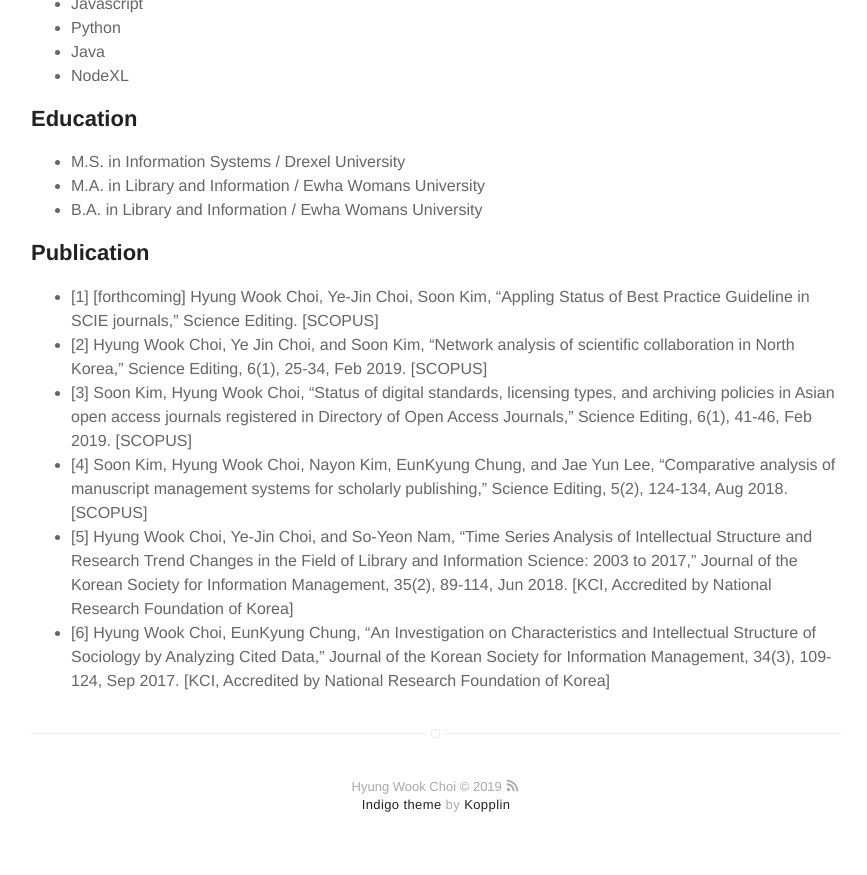
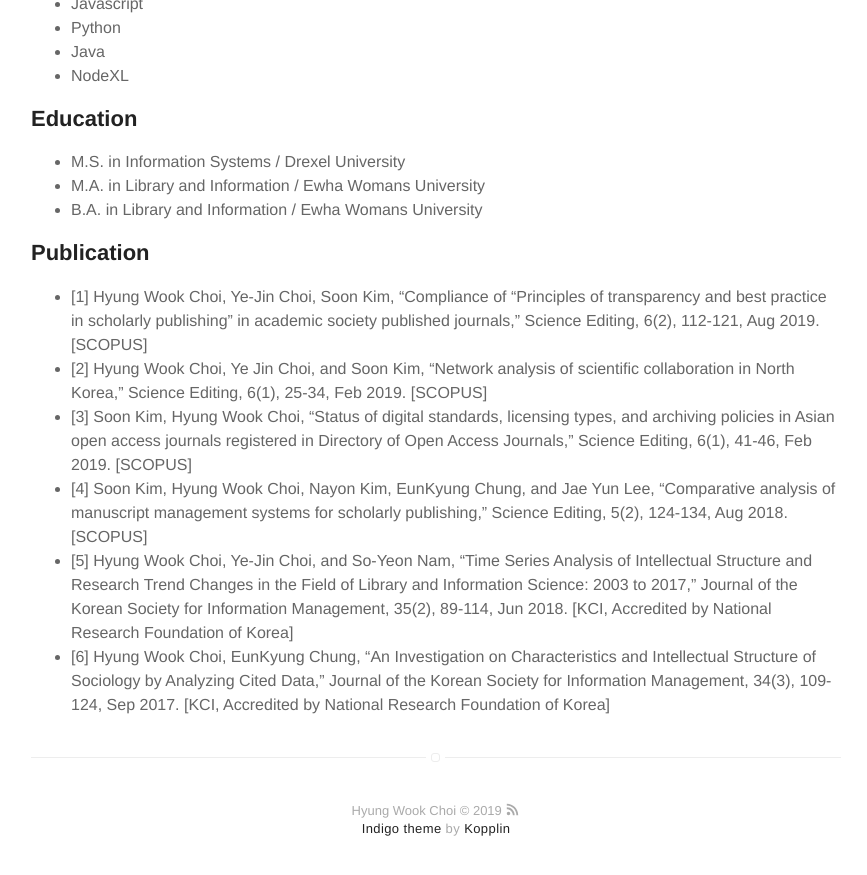
Before and after one commit to choihywook/choihywook.github.io, a Jekyll site: the page built from about.md, in a window 1280 px wide and 900 px high, scrolled down 1036 px. Shown: the top 875 px of the window, without its empty margins (204-1071 px from the left). Built offline with Jekyll 4.4.1, drawn with Linux system fonts in a browser that asks for light colours.

Commit message:
update citation

```diff
--- a/_posts/2019-08-15-Square_One.markdown
+++ b/_posts/2019-08-15-Square_One.markdown
@@ -13,7 +13,7 @@ Author: choihywook
 
 
 
-###Starting with Github and Jekyll to open up my first webpage.
+###Starting with Github and Jekyll to open up my first webpage
 
 
 
--- a/about.md
+++ b/about.md
@@ -40,7 +40,7 @@ layout: page
 
 <h2>Publication</h2>
 <ul>
-	<li>[1] [forthcoming] Hyung Wook Choi, Ye-Jin Choi, Soon Kim, “Appling Status of Best Practice Guideline in SCIE journals,” Science Editing. [SCOPUS]</li>
+	<li>[1] Hyung Wook Choi, Ye-Jin Choi, Soon Kim, “Compliance of “Principles of transparency and best practice in scholarly publishing” in academic society published journals,” Science Editing, 6(2), 112-121, Aug 2019. [SCOPUS]</li>
 	<li>[2] Hyung Wook Choi, Ye Jin Choi, and Soon Kim, “Network analysis of scientific collaboration in North Korea,” Science Editing, 6(1), 25-34, Feb 2019. [SCOPUS]</li>
 	<li>[3] Soon Kim, Hyung Wook Choi, “Status of digital standards, licensing types, and archiving policies in Asian open access journals registered in Directory of Open Access Journals,” Science Editing, 6(1), 41-46, Feb 2019. [SCOPUS]</li>
   <li>[4] Soon Kim, Hyung Wook Choi, Nayon Kim, EunKyung Chung, and Jae Yun Lee, “Comparative analysis of manuscript management systems for scholarly publishing,” Science Editing, 5(2), 124-134, Aug 2018. [SCOPUS]</li>
```
Also changed, not shown: _posts/2019-08-15_java_01.markdown (added, +31 -0 lines), 1 other file.
